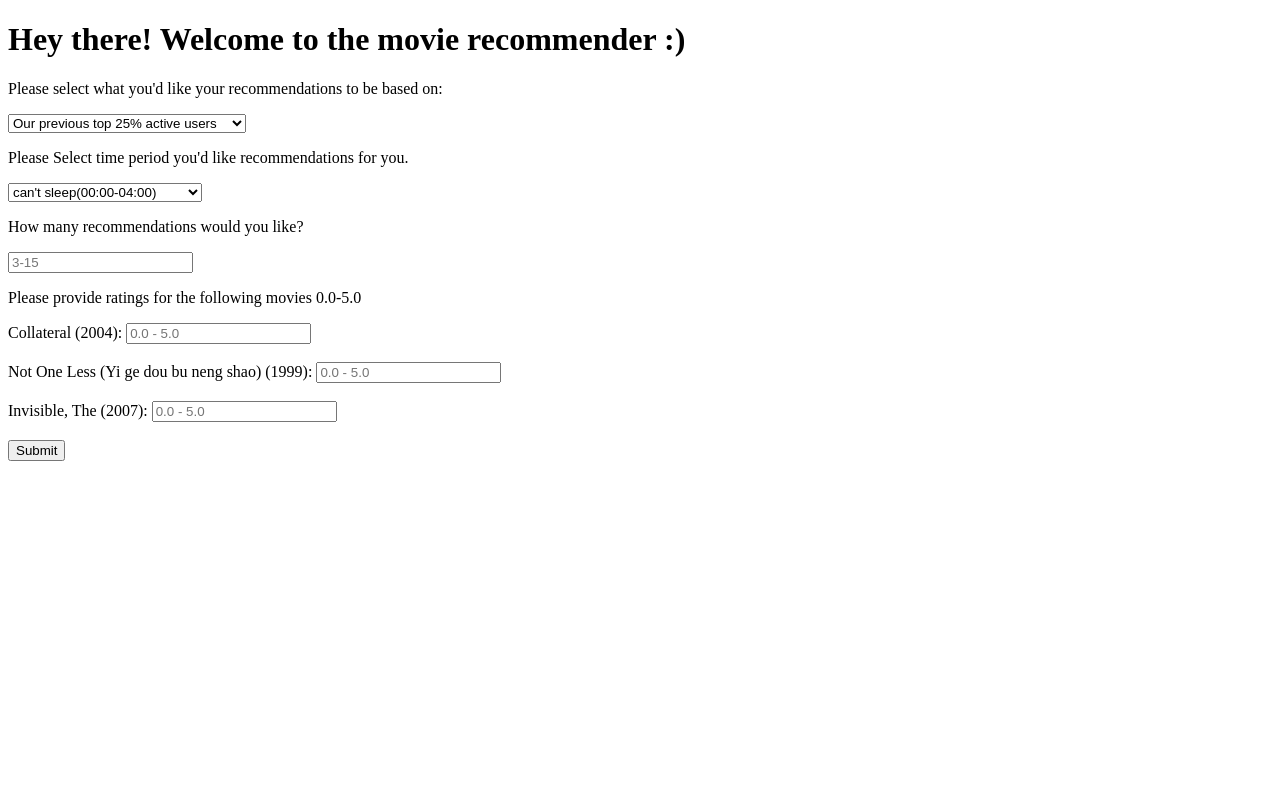
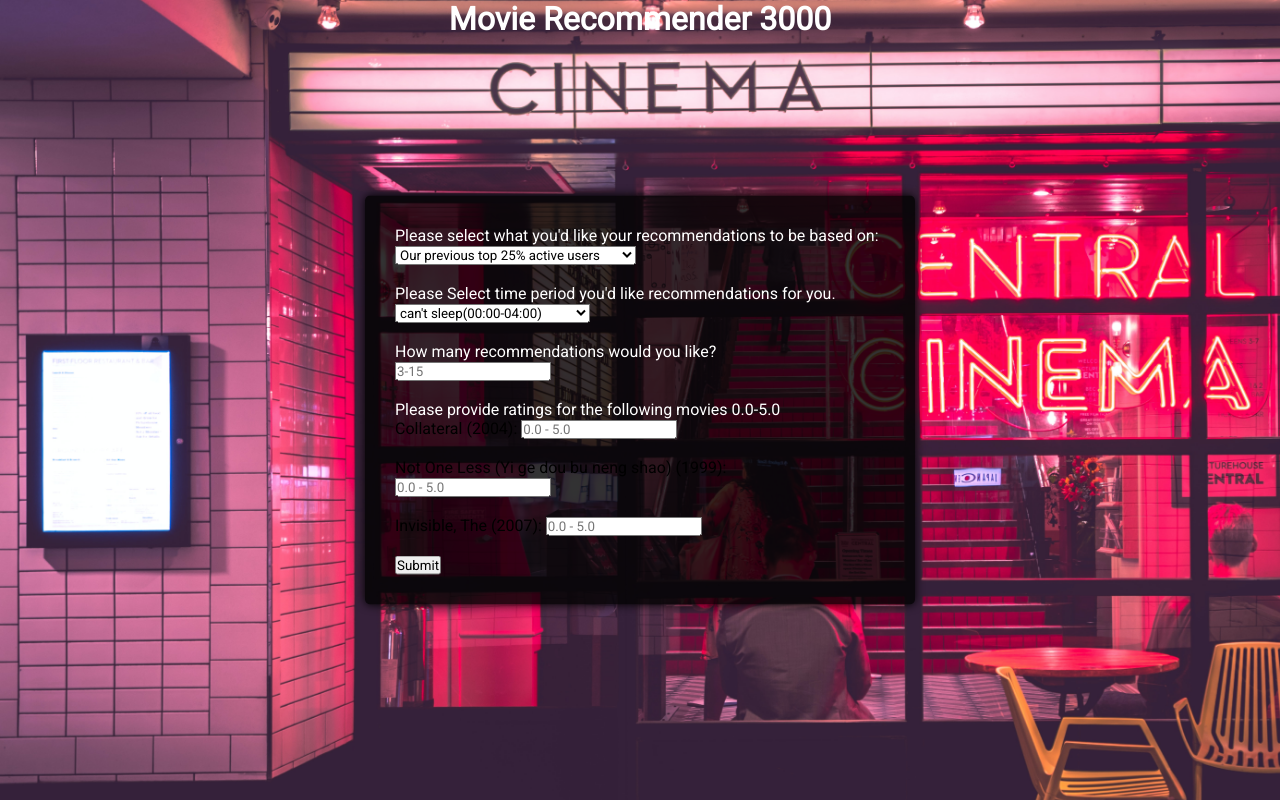
Before and after one commit to gdq12/MovieRecommenderAllSpiceArrays, a Flask app: page / in a window 1280 px wide. Run offline with Flask 2, Linux system fonts and the light colour scheme.

Commit message:
Changes to website design: background, form, etc.

```diff
--- a/flask_app/templates/_base.html
+++ b/flask_app/templates/_base.html
@@ -3,6 +3,7 @@
   <head>
     <meta charset="utf-8">
     <title>Movie Recommender 3000</title>
+    <link rel="stylesheet" href="style.css">
   </head>
   <body>
 
--- a/flask_app/templates/index.html
+++ b/flask_app/templates/index.html
@@ -1,21 +1,35 @@
-{% extends "_base.html" %}
+<!DOCTYPE html>
+<html lang="en" dir="ltr">
+<head>
+  <meta charset="utf-8">
+  <title>Movie Recommender 3000</title>
+  <link rel="stylesheet" href="style.css">
+  <style>
+    h1 {
+      color: #FFFFFF;
+      text-align:center;
+    }
+    p {
+      color: #FFFFFF;
+    }
+  </style>
+</head>
+<body>
+  <h1>Movie Recommender 3000</h1>
 
-{% block content %}
-
-  <h1>Hey there! Welcome to the movie recommender :)</h1>
-
-  <form action="/recommendation" method="get">
+  <div class="wrapper">
+    <div class="contact-form">
 
       <p>Please select what you'd like your recommendations to be based on:</p>
-
       <select name="model">
       <option value="bottom75_user_neutral">Our previous top 25% active users</option>
       <option value="top25_movies">Disregrd our top 25% rated films</option>
       <option value="combo">Make it interesting with a mix of both</option>
       </select>
+      <br>
+      <br>
 
       <p>Please Select time period you'd like recommendations for you.</p>
-
       <select name="time_block">
       <option value="can't sleep">can't sleep(00:00-04:00)</option>
       <option value="early commuter">early commuter(04:00-07:00)</option>
@@ -25,25 +39,34 @@
       <option value="tv dinner">tv dinner(18:00-21:00)</option>
       <option value="late night">late night(21:00-24:00)</option>
       </select>
+      <br>
+      <br>
 
       <p>How many recommendations would you like?</p>
       <input type="text" name="num" placeholder="3-15">
+      <br>
+      <br>
 
       <p>Please provide ratings for the following movies 0.0-5.0</p>
       {{choices[0]}}:
       <input type="text" name="{{choices[0]}}" placeholder="0.0 - 5.0">
       <br>
       <br>
+
       {{choices[1]}}:
       <input type="text" name="{{choices[1]}}" placeholder="0.0 - 5.0">
       <br>
       <br>
+
       {{choices[2]}}:
       <input type="text" name="{{choices[2]}}" placeholder="0.0 - 5.0">
       <br>
       <br>
+
       <input type="submit">
 
-  </form>
+    </div>
 
-{% endblock %}
+
+</body>
+</html>
--- /dev/null
+++ b/flask_app/templates/style.css
@@ -0,0 +1,46 @@
+@import url('https://fonts.googleapis.com/css?family=Roboto');
+
+*{
+  margin: 0;
+  padding: 0;
+  box-sizing: border-box;
+  outline: none;
+  font-family: 'Roboto', sans-serif;
+}
+
+
+
+body{
+  background: url('cinema_unsplash.jpg') no-repeat top center;
+  background-size: cover;
+  height: 100vh;
+}
+
+.wrapper{
+  position: absolute;
+  top: 50%;
+  transform: translateY(-50%);
+  width: 100%;
+  padding: 0 20px;
+}
+
+.contact-form{
+  max-width: 550px;
+  margin: 0 auto;
+  background: rgba(0, 0, 0, 0.8);
+  padding: 30px;
+  border-radius: 5px;
+  display: block;
+  box-shadow: 0 0 10px;
+}
+
+.input-fields{
+  display: flex;
+  flex-direction: column;
+  margin-right: 4%;
+}
+
+.input-fields,
+.msg{
+  width: 48%;
+}
```
Also changed, not shown: flask_app/templates/index_GQ.html (added, +49 -0 lines), flask_app/templates/cinema_unsplash.jpg (added). Lines whose indentation alone changed are shown as unchanged.
